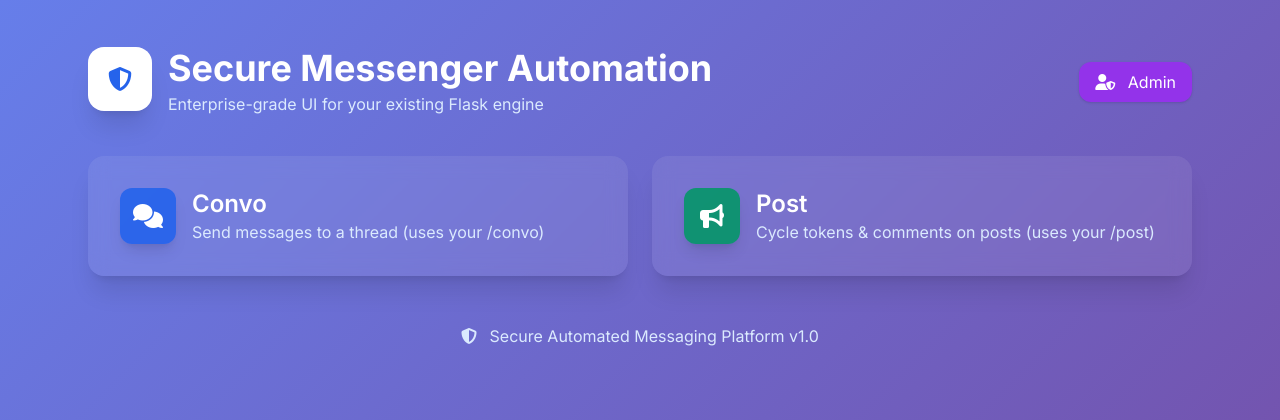
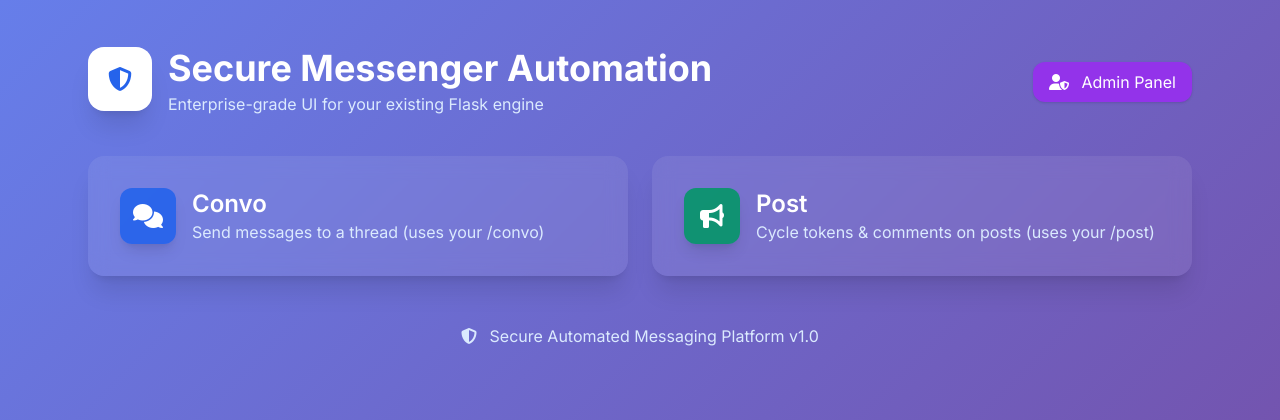
Before and after one commit to Legend-Xaryab/Approvex-Cha7x, a Flask app: page / in a window 1280 px wide. Shown: the top 420 px of the page. Run offline with Flask 3, Linux system fonts and the light colour scheme; the visitor is signed in with stand-in values (Sample User, id 1); some libraries are stand-ins or nearby versions.

Commit message:
Update home.html

```diff
--- a/templates/home.html
+++ b/templates/home.html
@@ -30,10 +30,12 @@
           </div>
         </div>
         <div class="flex items-center gap-3">
-          <!-- Single Admin entry point: login first, then auto-redirects to panel after success -->
-          <a href="/admin/login" class="px-4 py-2 rounded-xl bg-purple-600 hover:bg-purple-700 transition shadow">
-            <i class="fa-solid fa-user-shield mr-2"></i> Admin
+          <!-- Show admin link ONLY if logged in as admin -->
+          {% if session.get('admin_logged_in') %}
+          <a href="/admin/panel" class="px-4 py-2 rounded-xl bg-purple-600 hover:bg-purple-700 transition shadow">
+            <i class="fa-solid fa-user-shield mr-2"></i> Admin Panel
           </a>
+          {% endif %}
         </div>
       </div>
     </header>
```
